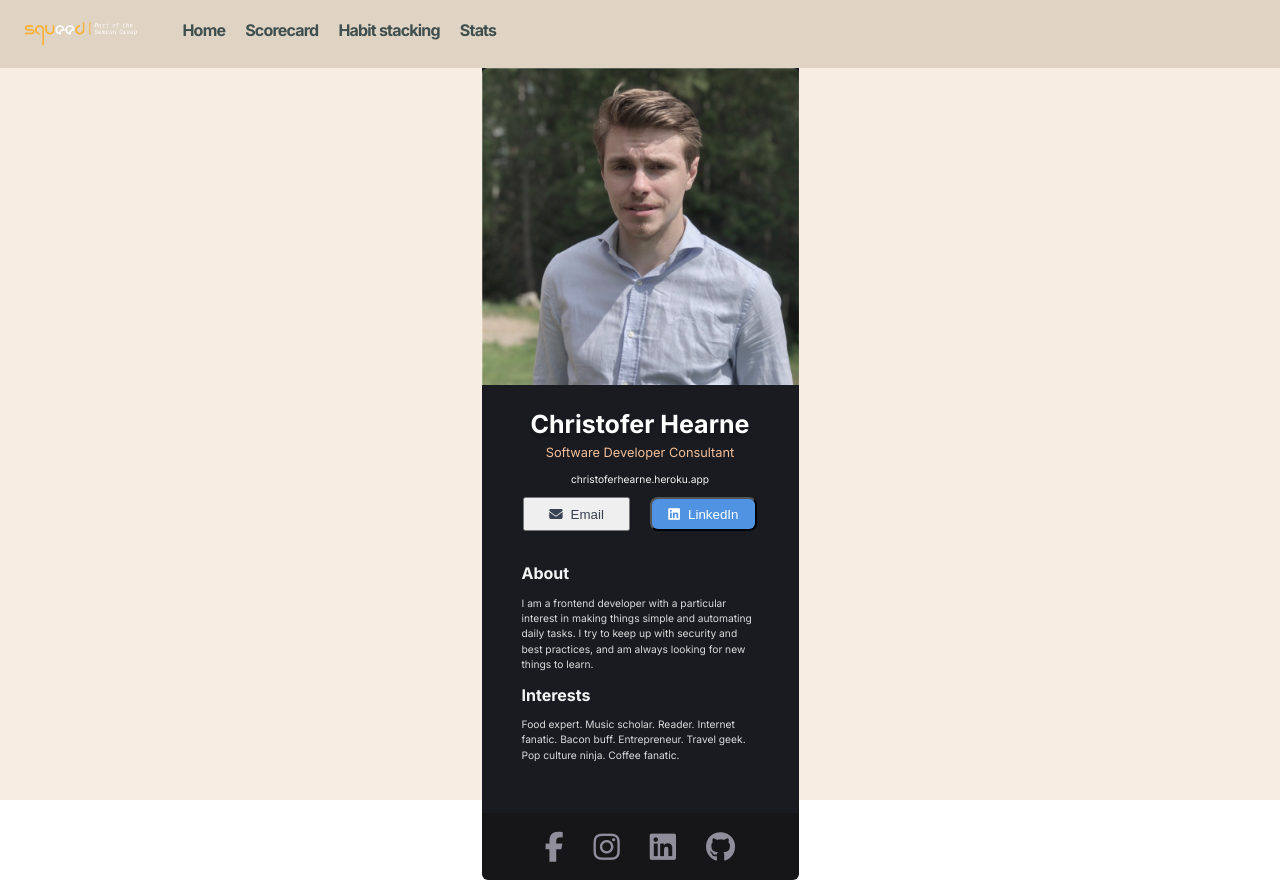
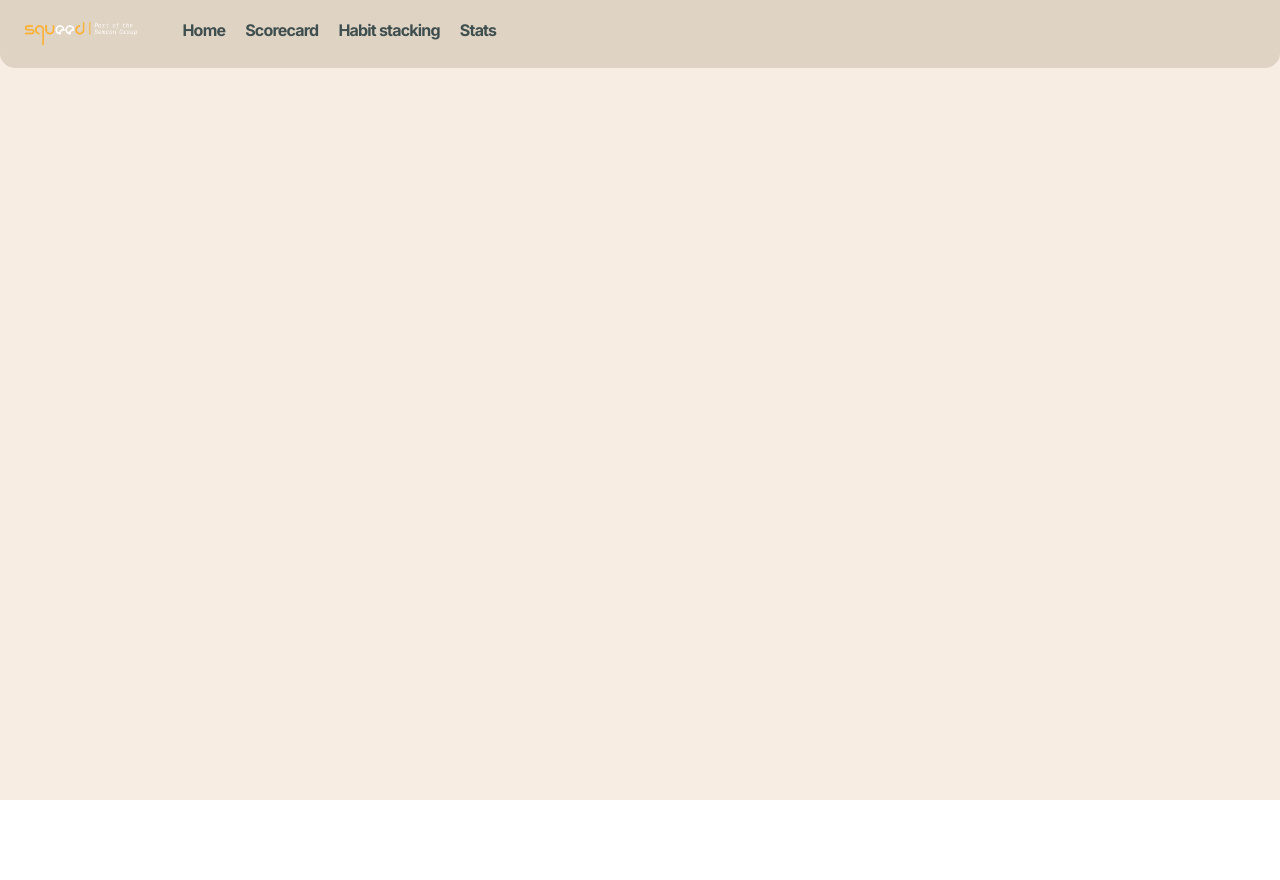
Before and after one commit to ChristopherHearne/React-Project, a React (Create React App) app: page / in a window 1280 px wide. After the commit the page ends 800 px from the top, so only its background shows below. Built offline with nearby package versions, Linux system fonts and the light colour scheme; no server answers.

Commit message:
added scorecard components and styled AddHabit-component

```diff
--- a/src/App.css
+++ b/src/App.css
@@ -166,6 +166,7 @@ body{
   letter-spacing: -0.05em;
   color: #3F4E4F;
   background-color: #DFD3C3;
+  border-radius: 0 0 15px 15px;
 }
 
 .navbar--logo{
--- a/src/App.js
+++ b/src/App.js
@@ -1,7 +1,4 @@
 import './App.css';
-import About from './components/About'
-import Footer from './components/Footer'
-import Info from './components/Info'
 import Navbar from './components/Navbar'
 
 
@@ -9,9 +6,6 @@ function App() {
   return (
     <div className="App">
       <Navbar />
-      <Info />
-      <About />
-      <Footer />
     </div>
   );
 }
--- a/src/apis/ApodAPI.js
+++ b/src/apis/API.js
@@ -1,4 +1,4 @@
-export async function fetchApod(){
+export async function fetchAPIData(){
     try{
         const response = await fetch('https://api.nasa.gov/planetary/apod?api_key=ok9oj4qKXW9jtNqvByj4bNp71CEzZSXGYvuwehOF')
         const result = await response.json()
--- a/src/components/About.jsx
+++ /dev/null
@@ -1,16 +0,0 @@
-import React from "react"
-import {useState, useEffect} from 'react'
-
-export default function About(){
-    return(
-        <div className="about--container">
-            <div className="text--container">
-                <h3>About</h3>
-                <p>I am a frontend developer with a particular interest in making things simple and automating daily tasks. I try to keep up with security and best practices, and am always looking for new things to learn.</p>
-                <h3>Interests</h3>
-                <p>Food expert. Music scholar. Reader. Internet fanatic. Bacon buff. Entrepreneur. Travel geek. Pop culture ninja. Coffee fanatic.</p>
-                <p></p>
-            </div>
-        </div>
-    )
-}
--- a/src/components/Footer.jsx
+++ /dev/null
@@ -1,14 +0,0 @@
-import React from "react"
-
-export default function Footer(){
-    return (
-        <div className="footer--container">
-            <div className="icons--container">
-                <a className="facebook--icon"><i class="fa-brands fa-facebook-f"></i></a>
-                <a className="instagram--icon"><i class="fa-brands fa-instagram"></i></a>
-                <a className="linkedin--icon"><i class="fa-brands fa-linkedin"></i></a>
-                <a className="github--icon"><i class="fa-brands fa-github"></i></a>
-            </div>
-        </div>
-    )
-}
--- a/src/components/Info.jsx
+++ /dev/null
@@ -1,42 +0,0 @@
-import React from "react"
-import {useState, useEffect} from 'react'
-import { fetchApod } from '../apis/ApodAPI'
-import Picture from '../images/react-project-picture.jpeg'
-
-
-export default function Info(){
-    const [apodData, setApod] = useState({})
-
-    useEffect(() => {
-       (
-        async () => {
-            const data = await fetchApod()
-            setApod(data)
-        }
-       )()
-    },[])
-
-    function handleClick(){
-        console.log("Clicked")
-    }
-    return(
-        <div className="info--container">
-            <div className="info--text">
-                <img src={Picture} className="info--image" alt="Christofer Hearne"></img>
-                <h2 className="info--header">Christofer Hearne</h2>
-                <h4 className="info--jobtitle">Software Developer Consultant</h4>
-                <span className="info--website">christoferhearne.heroku.app</span>
-            </div>
-            <div className="info--buttons">
-                <button className="info--emailbtn" onClick={handleClick}>
-                <i class="fa-solid fa-envelope"></i>
-                    Email
-                </button>
-                <button className="info--linkedbtn" onClick={handleClick}>
-                <i id="icon--linkedin"class="fa-brands fa-linkedin"></i>
-                    LinkedIn
-                </button>
-            </div>
-        </div>
-    )
-}
```
Also changed, not shown: src/components/AddHabit.jsx (added, +19 -0 lines), src/components/NegativeList.jsx (added), src/components/NeutralList.jsx (added), src/components/PositiveList.jsx (added).
